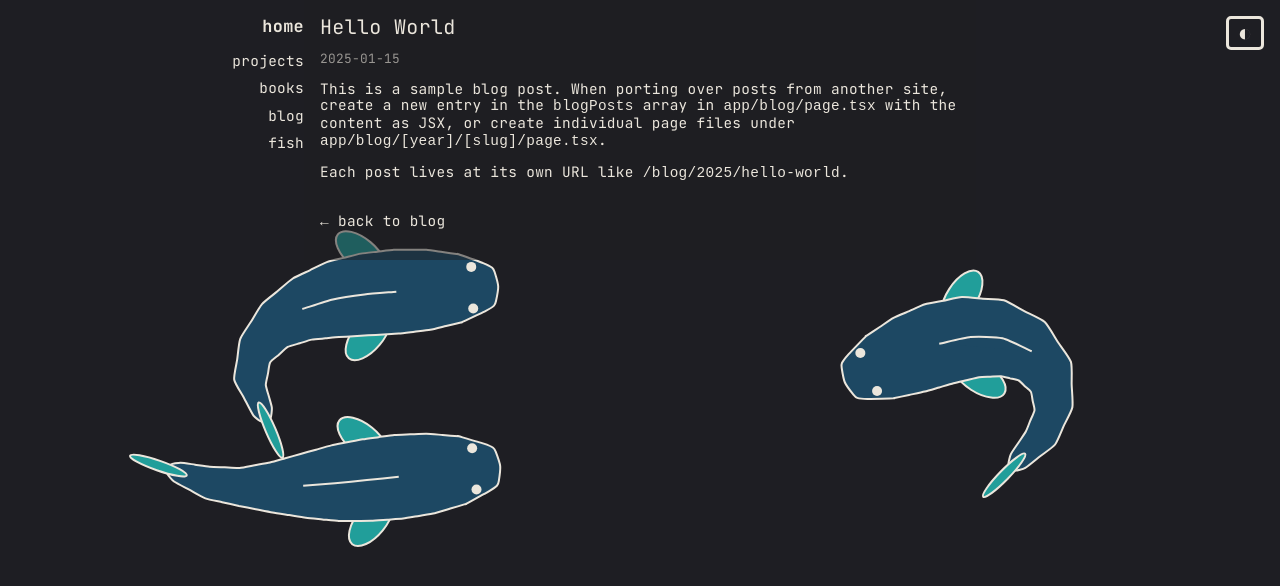
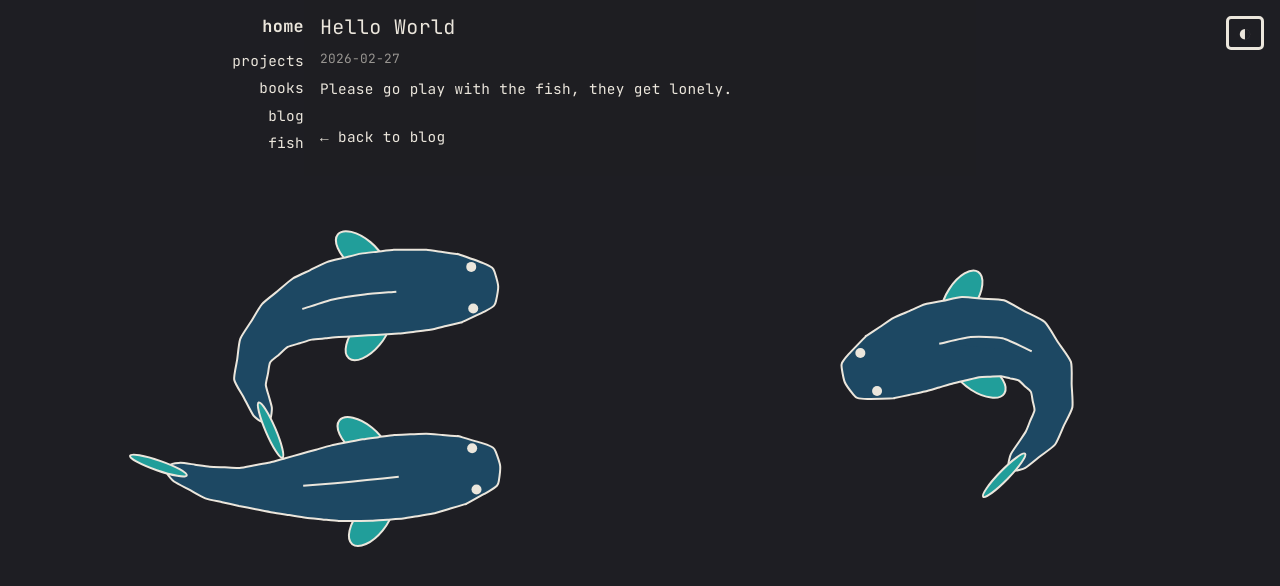
Before and after one commit to Dalton8804/dalton8804.github.io, a Next.js app: page /blog/2025/hello-world in a window 1280 px wide. Shown: the top 586 px of the page. Built offline with nearby package versions, Linux system fonts and the light colour scheme.

Commit message:
update blog post

```diff
--- a/app/blog/page.tsx
+++ b/app/blog/page.tsx
@@ -7,18 +7,12 @@ export const blogPosts = [
         year: "2025",
         slug: "hello-world",
         title: "Hello World",
-        date: "2025-01-15",
-        summary: "A first blog post to kick things off.",
+        date: "2026-02-27",
+        summary: "Hello world - my first blog post",
         content: (
             <>
                 <p>
-                    This is a sample blog post. When porting over posts from another site,
-                    create a new entry in the <code>blogPosts</code> array in{" "}
-                    <code>app/blog/page.tsx</code> with the content as JSX, or create
-                    individual page files under <code>app/blog/[year]/[slug]/page.tsx</code>.
-                </p>
-                <p>
-                    Each post lives at its own URL like <code>/blog/2025/hello-world</code>.
+                    Please go play with the <Link href={`/fish`}>fish</Link>, they get lonely.
                 </p>
             </>
         ),
```
